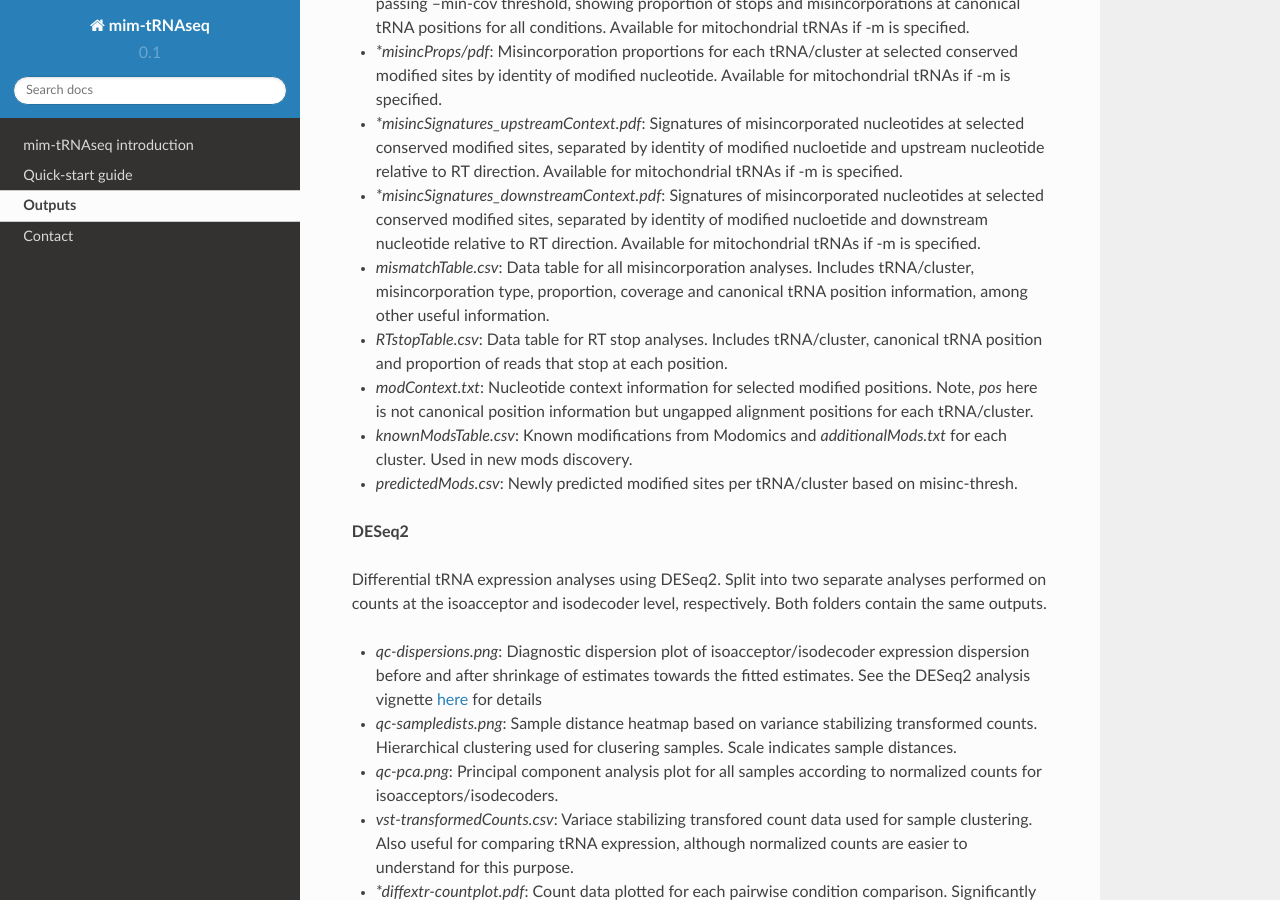
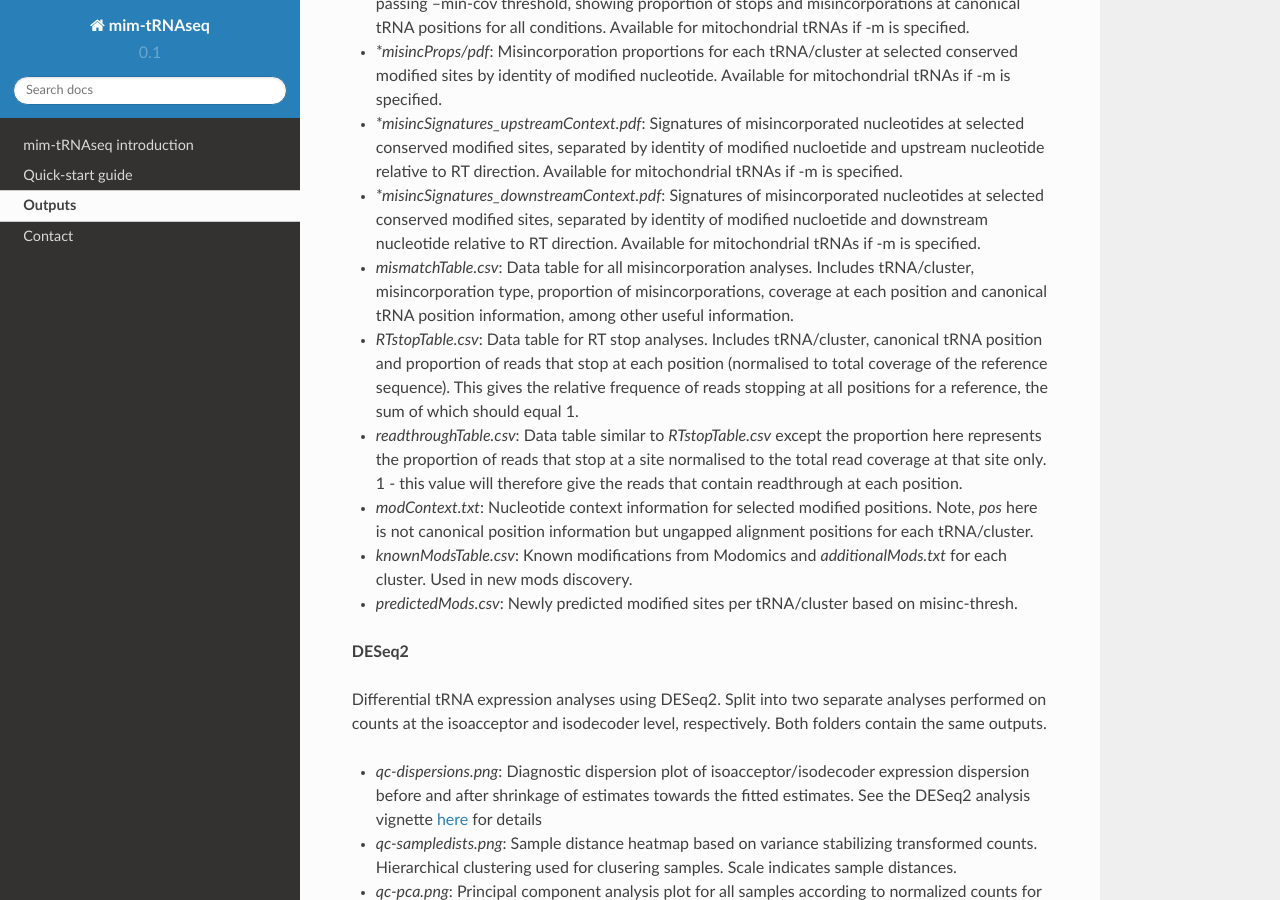
Before and after one commit to nedialkova-lab/mim-tRNAseq, a Sphinx documentation site: the page built from docs/source/output.rst, in a window 1280 px wide and 900 px high, scrolled down 1800 px. Built offline with Sphinx 7.4.7 and the Read the Docs theme 2.0.0, drawn with Linux system fonts in a browser that asks for light colours.

Commit message:
updated docs/outputs.rst to include readthroughTable.csv description

```diff
--- a/docs/source/output.rst
+++ b/docs/source/output.rst
@@ -58,8 +58,9 @@ Only generated if --snp-tolerance is specified, or --max-mismatches is not 0.
 * `\*misincProps/pdf`: Misincorporation proportions for each tRNA/cluster at selected conserved modified sites by identity of modified nucleotide. Available for mitochondrial tRNAs if -m is specified.
 * `\*misincSignatures_upstreamContext.pdf`: Signatures of misincorporated nucleotides at selected conserved modified sites, separated by identity of modified nucloetide and upstream nucleotide relative to RT direction. Available for mitochondrial tRNAs if -m is specified.
 * `\*misincSignatures_downstreamContext.pdf`: Signatures of misincorporated nucleotides at selected conserved modified sites, separated by identity of modified nucloetide and downstream nucleotide relative to RT direction. Available for mitochondrial tRNAs if -m is specified.
-* `mismatchTable.csv`: Data table for all misincorporation analyses. Includes tRNA/cluster, misincorporation type, proportion, coverage and canonical tRNA position information, among other useful information.
-* `RTstopTable.csv`: Data table for RT stop analyses. Includes tRNA/cluster, canonical tRNA position and proportion of reads that stop at each position.
+* `mismatchTable.csv`: Data table for all misincorporation analyses. Includes tRNA/cluster, misincorporation type, proportion of misincorporations, coverage at each position and canonical tRNA position information, among other useful information.
+* `RTstopTable.csv`: Data table for RT stop analyses. Includes tRNA/cluster, canonical tRNA position and proportion of reads that stop at each position (normalised to total coverage of the reference sequence). This gives the relative frequence of reads stopping at all positions for a reference, the sum of which should equal 1.
+* `readthroughTable.csv`: Data table similar to `RTstopTable.csv` except the proportion here represents the proportion of reads that stop at a site normalised to the total read coverage at that site only. 1 - this value will therefore give the reads that contain readthrough at each position.
 * `modContext.txt`: Nucleotide context information for selected modified positions. Note, `pos` here is not canonical position information but ungapped alignment positions for each tRNA/cluster.
 * `knownModsTable.csv`: Known modifications from Modomics and `additionalMods.txt` for each cluster. Used in new mods discovery.
 * `predictedMods.csv`: Newly predicted modified sites per tRNA/cluster based on misinc-thresh.
```
